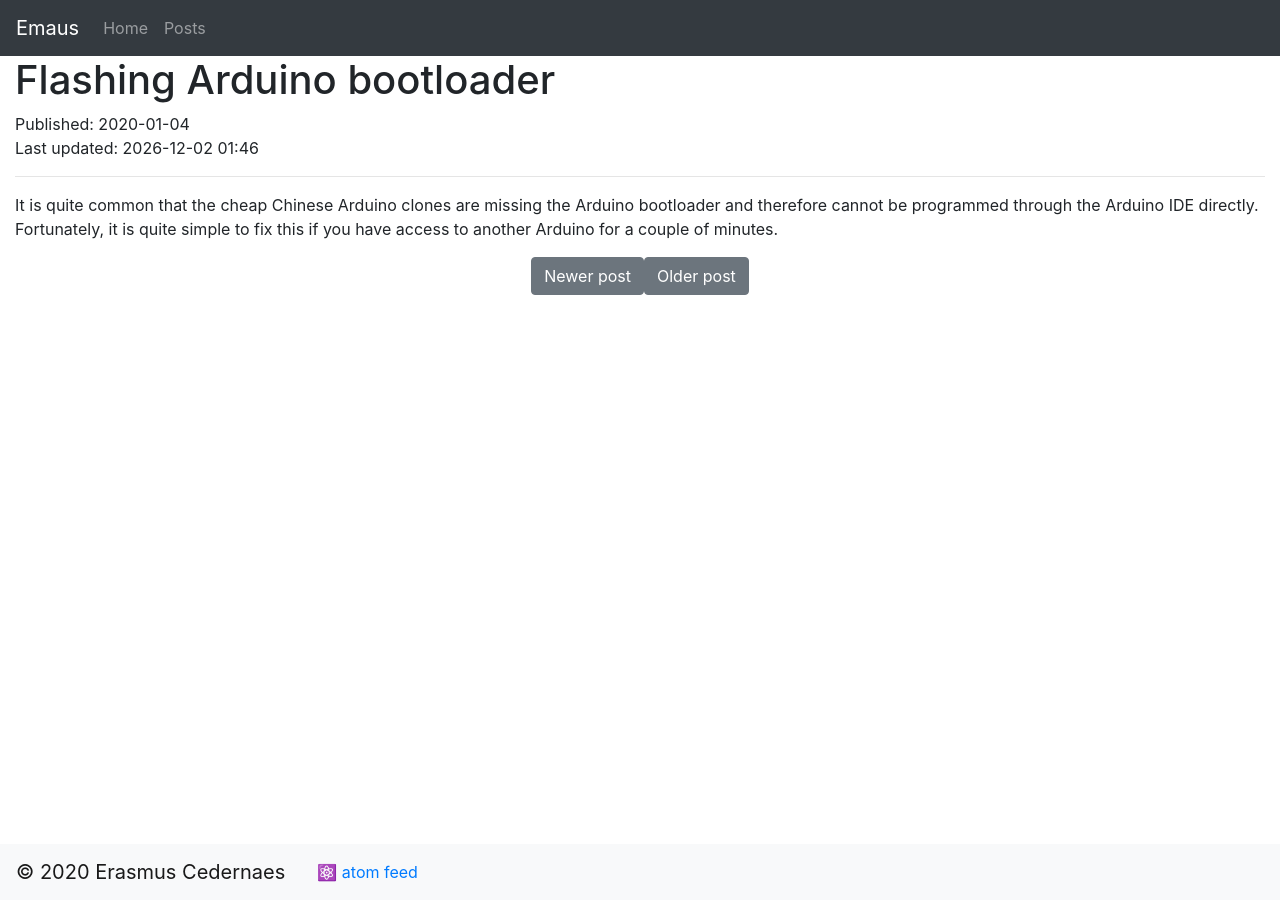
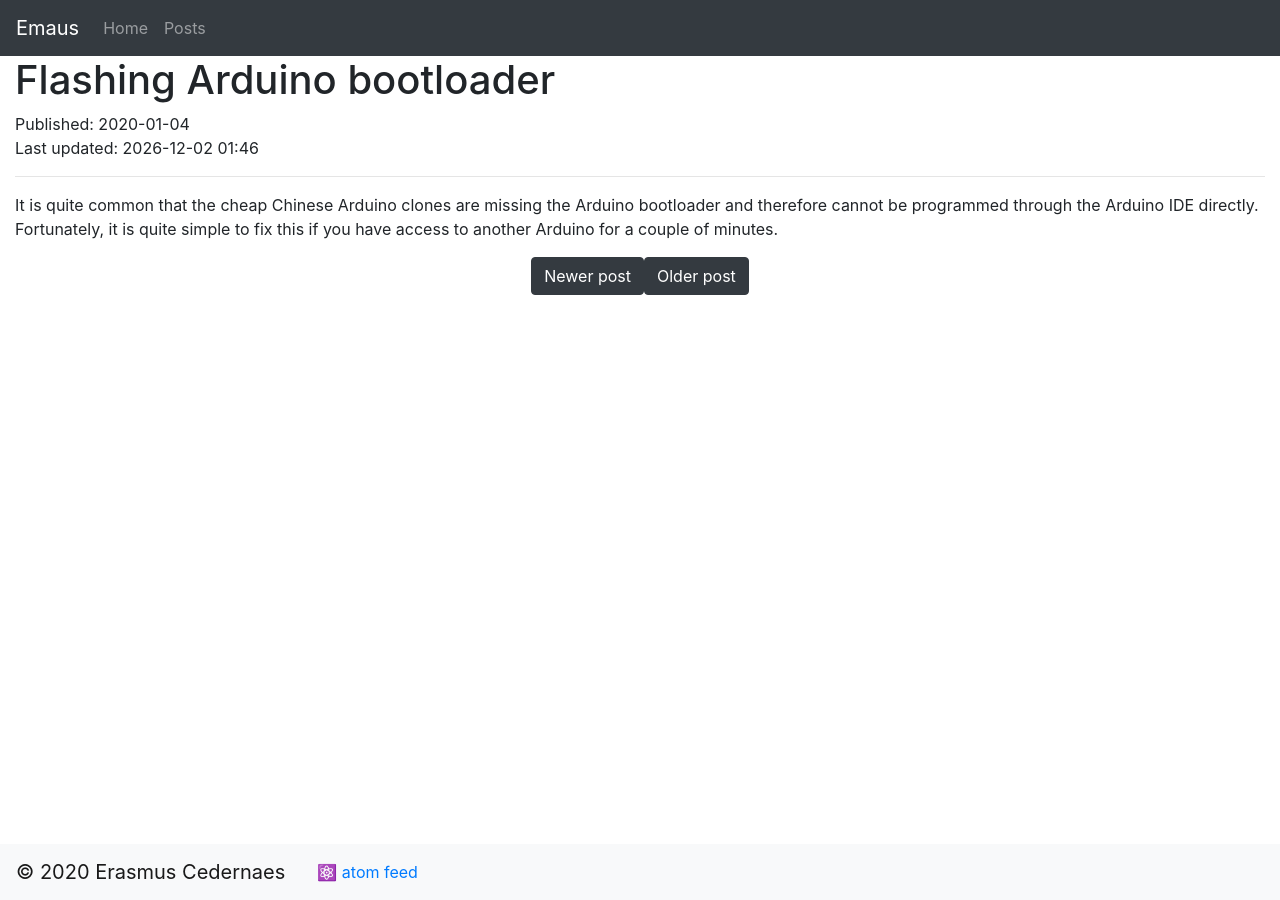
Before and after one commit to emanuelen5/emanuelen5.github.io, a Jekyll site: the page built from site/_posts/2020-01-04-flashing-arduino-bootloader.md, in a window 1280 px wide. Built offline with Jekyll 4.4.1, drawn with Linux system fonts in a browser that asks for light colours.

Commit message:
Darker buttons when enabled

```diff
--- a/site/_includes/previous_next_post_buttons.html
+++ b/site/_includes/previous_next_post_buttons.html
@@ -1,12 +1,16 @@
 {%- if page.next == nil %}
 	{%- assign extra_class = "disabled" %}
+	{%- assign extra_btn_class = "btn-secondary disabled" %}
 {%- else %}
 	{%- assign extra_class = nil %}
+	{%- assign extra_btn_class = "btn-dark" %}
 {%- endif %}
-<a href="{{page.next.url}}" class="{{extra_class}}" rel="next"><label class="btn btn-secondary {{extra_class}}">Newer post</label></a>
+<a href="{{page.next.url}}" class="{{extra_class}}" rel="next"><label class="btn {{extra_btn_class}}">Newer post</label></a>
 {%- if page.previous == nil %}
 	{%- assign extra_class = "disabled" %}
+	{%- assign extra_btn_class = "btn-secondary disabled" %}
 {%- else %}
 	{%- assign extra_class = nil %}
+	{%- assign extra_btn_class = "btn-dark" %}
 {%- endif %}
-<a href="{{page.previous.url}}" class="{{extra_class}}" rel="previous"><label class="btn btn-secondary {{extra_class}}">Older post</label></a>
+<a href="{{page.previous.url}}" class="{{extra_class}}" rel="previous"><label class="btn {{extra_btn_class}}">Older post</label></a>
```
